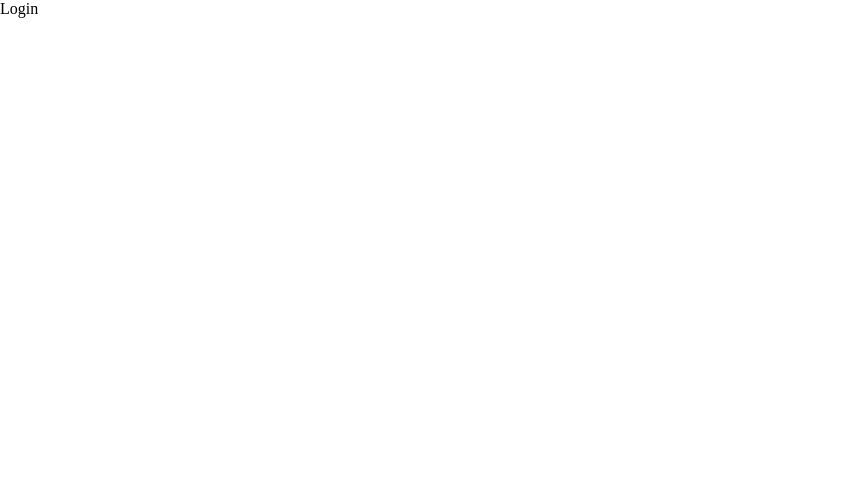
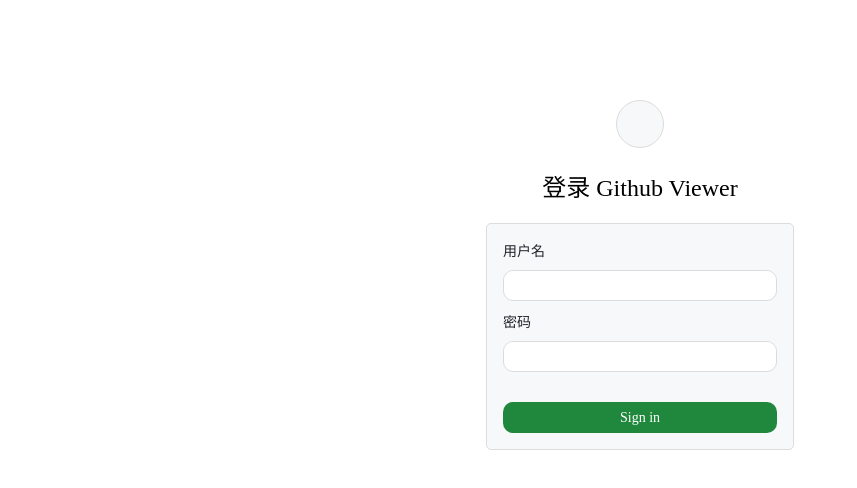
Before and after one commit to Ericmiaomiao/Miao, a React (Create React App) app in the folder my-app/: page /login in a window 1280 px wide. Shown: the top 488 px of the page, without its empty margins (0-857 px from the left). Built offline with nearby package versions, Linux system fonts and the light colour scheme; a web font is replaced by a local one.

Commit message:
4.17代码第四次修改

```diff
--- a/my-app/src/components/Content/ProjectInfo/Paging/index.js
+++ b/my-app/src/components/Content/ProjectInfo/Paging/index.js
@@ -6,7 +6,7 @@
   // 获取用户所有项目的所有数据
   let userProj = props.userProj[0]
   // 获取分页数组容器
-  let [pagecontainer,setpagecontainer] = props.pagecontainer
+  let setpagecontainer = props.pagecontainer[1]
 
   // 初始化页数
   let [num,setnum] = useState(1)
@@ -24,9 +24,6 @@
   let fenye =(userProj)=>{
     setpagecontainer(userProj.slice((num-1)*everynum,(num-1)*everynum+everynum))
   }
-  useEffect(()=>{
-    console.log('pagecontainer为',pagecontainer)
-  },[pagecontainer])
 
   // 页数改变后，执行分页函数
   useEffect(()=>{
--- a/my-app/src/components/Content/ProjectInfo/Paging/index.module.css
+++ b/my-app/src/components/Content/ProjectInfo/Paging/index.module.css
@@ -1,6 +1,6 @@
 .out{
   display: flex;
-  margin-top: 20px;
+  margin-right: 40px;
 }
 .out>div{
   width: 60px;
--- a/my-app/src/components/Content/ProjectInfo/index.js
+++ b/my-app/src/components/Content/ProjectInfo/index.js
@@ -1,4 +1,4 @@
-import React,{useState,useEffect} from 'react'
+import React,{useState} from 'react'
 import {Link} from 'react-router-dom'
 
 import dayjs from 'dayjs'
@@ -11,7 +11,8 @@
   const [userProj,setuserProj] = props.userProj
 
   // 按分享排序
-  const sort1 =()=>{
+  const sort1 =(el)=>{
+    changeButtonStyle(el)
     for(let i =1;i<userProj.length; i++){
       for(let j =0; j<userProj.length-i;j++){
         if(userProj[j].forks_count<userProj[j+1].forks_count){
@@ -24,7 +25,8 @@
     setuserProj([...userProj])
   }
   // 按收藏排序
-  const sort2 =()=>{
+  const sort2 =(el)=>{
+    changeButtonStyle(el)
     for(let i =1;i<userProj.length; i++){
       for(let j =0; j<userProj.length-i;j++){
         if(userProj[j].stargazers_count<userProj[j+1].stargazers_count){
@@ -37,21 +39,28 @@
     setuserProj([...userProj])
   }
 
-  useEffect(()=>{
-    console.log('1',userProj)
-  },[userProj])
+  // 排序按钮样式切换
+  let [lastbutton,setLastbutton] = useState(null);
+  let changeButtonStyle=(el)=>{
+    if(lastbutton)lastbutton.className = `${ProjectStyle.sortbutton}`
+    el.target.className = `${ProjectStyle.sortbutton} ${ProjectStyle.onbutton}`
+    setLastbutton(el.target)
+  }
 
   // 初始化分页数组容器
   const [pagecontainer,setpagecontainer] = useState('')
 
   return (
     <div className={ProjectStyle.out}>
-      <Paging
-        userProj={[userProj,setuserProj]}
-        pagecontainer={[pagecontainer,setpagecontainer]}
-      ></Paging>
-      <div onClick={sort1}>分享量</div>
-      <div onClick={sort2}>收藏量</div>
+      <div className={ProjectStyle.topButton}>
+        <Paging
+          userProj={[userProj,setuserProj]}
+          pagecontainer={[pagecontainer,setpagecontainer]}
+        ></Paging>
+        排序：
+        <div className={ProjectStyle.sortbutton} onClick={sort1}>分享量</div>
+        <div className={ProjectStyle.sortbutton} onClick={sort2}>收藏量</div>
+      </div>
       <div className={ProjectStyle.topLine}></div>
       {pagecontainer&&pagecontainer.map((item)=>{
         return(
--- a/my-app/src/components/Content/ProjectInfo/index.module.css
+++ b/my-app/src/components/Content/ProjectInfo/index.module.css
@@ -2,6 +2,29 @@
   /* margin-left: 80px; */
   /* +296px */
   margin-left: 376px;
+  color: #656d76;
+}
+.topButton{
+  display: flex;
+  line-height: 30px;
+  margin-top: 20px;
+}
+.sortbutton{
+  width: 60px;
+  height: 30px;
+  line-height: 30px;
+  text-align: center;
+  border: 1px solid gainsboro;
+  border-radius: 5px;
+  font-size: 14px;
+  color: #656d76;
+  cursor: pointer;
+  margin-right: 10px;
+  display: inline-block;
+}
+.onbutton{
+  background-color: #3f90ed;
+  color: #ffffff;
 }
 .topLine{
   width: 896px;
--- a/my-app/src/components/Nav/index.js
+++ b/my-app/src/components/Nav/index.js
@@ -1,8 +1,10 @@
 import React,{useRef,useEffect} from 'react'
+import {useNavigate} from 'react-router-dom'
 
 import Navstyle from './index.module.css'
 
 export default function Nav(props) {
+  let navigate = useNavigate()
 
   // 初始化用户名
   const [username,setusername] = props.username
@@ -10,8 +12,13 @@
 
   // 点击search，更改用户名
   let search=()=>{
+    if(!inputRef.current.value){
+      alert('请输入用户名')
+      return
+    }
     let name = inputRef.current.value
     setusername(name)
+    navigate({pathname:'/user'},{state:{username:name}})
   }
 
   // 搜索框value值和用户名绑定
--- a/my-app/src/components/ProjDetail/ProjInfo/index.module.css
+++ b/my-app/src/components/ProjDetail/ProjInfo/index.module.css
@@ -66,6 +66,12 @@
   font-weight: 500;
   font-size: 16px;
   margin-bottom: 20px;
+}.contributor>div:nth-of-type(2){
+  height: 200px;
+  overflow:scroll;
+  overflow-x:hidden;
+  overflow-y:auto;
+  /* background-color: #ddf4ff; */
 }
 .contributor>div:nth-of-type(2)>div{
   display: flex;
--- a/my-app/src/pages/Login/index.js
+++ b/my-app/src/pages/Login/index.js
@@ -1,7 +1,39 @@
-import React from 'react'
+import React, {useRef} from 'react'
+import {useNavigate} from 'react-router-dom'
+
+import loginStyle from './index.module.css'
 
 export default function Login() {
+  let navigate = useNavigate()
+  let usernameref = useRef(null)
+  let passwordref = useRef(null)
+  let sign =()=>{
+    if(!usernameref.current.value){
+      alert('请输入用户名')
+      return
+    }
+    navigate({pathname:'/user'},{state:{username:usernameref.current.value}})
+  }
   return (
-    <div>Login</div>
+    <div className={loginStyle.out}>
+      <div className={loginStyle.loginOut}>
+        <div className={loginStyle.logo}>
+          <i className={loginStyle.iconlogo}>&#xe644;</i>
+        </div>
+        <div>登录 Github Viewer</div>
+        <div className={loginStyle.inputOut}>
+          <div className={loginStyle.text}>用户名</div>
+          <div className={loginStyle.input}>
+            <input ref={usernameref}/>
+          </div>
+          <div className={loginStyle.text}>密码</div>
+          <div className={loginStyle.input}>
+            <input ref={passwordref}/>
+          </div>
+          <div className={loginStyle.loginButton} onClick={sign}>Sign in</div>
+        </div>
+
+      </div>
+    </div>
   )
 }
--- /dev/null
+++ b/my-app/src/pages/Login/index.module.css
@@ -0,0 +1,78 @@
+.out{
+  width: 100%;
+}
+.loginOut{
+  width: 308px;
+  /* background-color: antiquewhite; */
+  margin: 0 auto;
+  overflow: hidden;
+}
+.logo{
+  width: 48px;
+  height: 48px;
+  border-radius: 50%;
+  background-color: #f6f8fa;
+  border: 1px solid gainsboro;
+  margin: 0 auto;
+  margin-top: 100px;
+}
+.iconlogo{
+  font-family:"iconfont" !important;
+  font-size:45px;font-style:normal;
+  -webkit-font-smoothing: antialiased;
+  -webkit-text-stroke-width: 0.2px;
+  -moz-osx-font-smoothing: grayscale;
+  line-height: 48px;
+  text-align: center;
+}
+.loginOut>div:nth-of-type(2){
+  font-size: 24px;
+  font-weight: lighter;
+  width: 308px;
+  text-align: center;
+  margin-top: 20px;
+}
+.inputOut{
+  width: 308px;
+  background-color: #f6f8fa;
+  border: 1px solid gainsboro;
+  border-radius: 5px;
+  padding: 16px 16px;
+  margin-top: 20px;
+}
+.text{
+  color: #1f2328;
+  font-size: 14px;
+}
+.input{
+  width: 274px;
+  height: 31px;
+  margin: 10px auto;
+  background-color: #ffffff;
+  border-radius: 10px;
+  border: 1px solid gainsboro;
+}
+.input>input{
+  width: 265px;
+  width: 272px;
+  height: 28px;
+  font-size: 14px;
+  border: none;
+  border-radius: 10px;
+  padding: 10px;
+}
+.input>input:focus{
+  outline: 2px solid rgb(9,105,218);
+}
+.loginButton{
+  width: 274px;
+  height: 31px;
+  border-radius: 10px;
+  background-color: #1f883d;
+  color: #ffffff;
+  text-align: center;
+  line-height: 31px;
+  font-size: 14px;
+  cursor: pointer;
+  margin-top: 30px;
+}
--- a/my-app/src/pages/User/index.js
+++ b/my-app/src/pages/User/index.js
@@ -1,4 +1,5 @@
 import React ,{useState,useEffect}from 'react'
+import {useLocation} from 'react-router-dom'
 
 import Nav from '../../components/Nav'
 import Content from '../../components/Content'
@@ -11,8 +12,8 @@
   // 初始化用户所有的项目
   const [userProj,setuserProj] = useState('')
 
-  // 初始化贡献者名
-  let [username,setusername] = useState('bailicangdu')
+  // 初始化贡献者名 从路由参数获取
+  let [username,setusername] = useState(useLocation().state.username)
 
   useEffect(()=>{
     // 获取用户信息：bailicangdu
@@ -23,6 +24,7 @@
     })
     .catch((err)=>{
       console.log('getUserInfo请求失败',err)
+      alert('未找到该用户')
     })
 
     // 获得用户所有的项目
```
